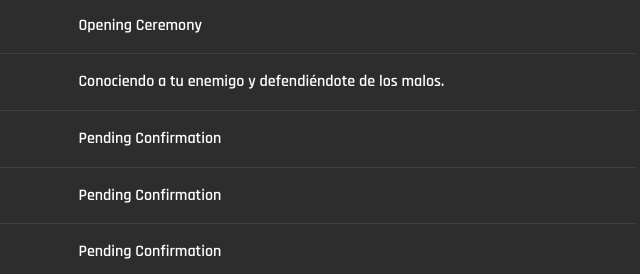
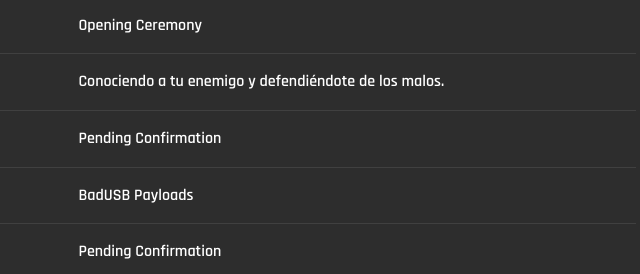
Before and after one commit to influencercon/home, a website built with Vite: page index.html in a window 1280 px wide. Shown: the part 2313-2587 px from the top of the page, 554-1194 px from the left. Built offline with nearby package versions, Linux system fonts and the light colour scheme.

Commit message:
Update index.html

```diff
--- a/index.html
+++ b/index.html
@@ -131,7 +131,7 @@
                     <tr>
                         <td>18:00 - 19:00</td>
                         <td>Kike Gandia + Invitado Sorpresa</td>
-                        <td>Pending Confirmation</td>
+                        <td>BadUSB Payloads</td>
                     </tr>
                     <tr>
                         <td>19:00 - 20:00</td>
```
